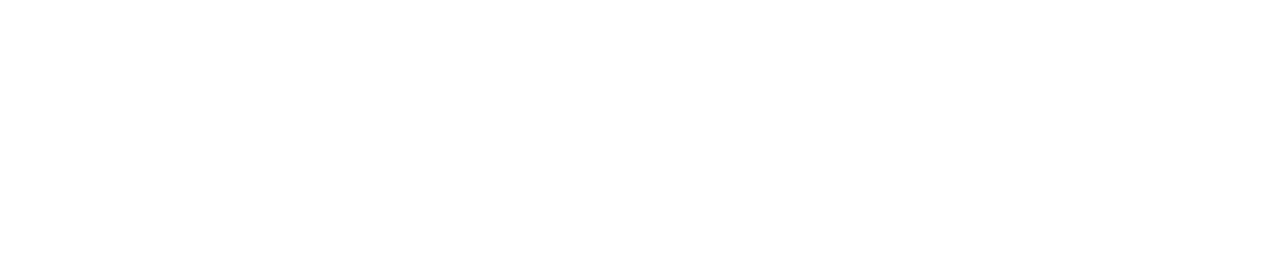
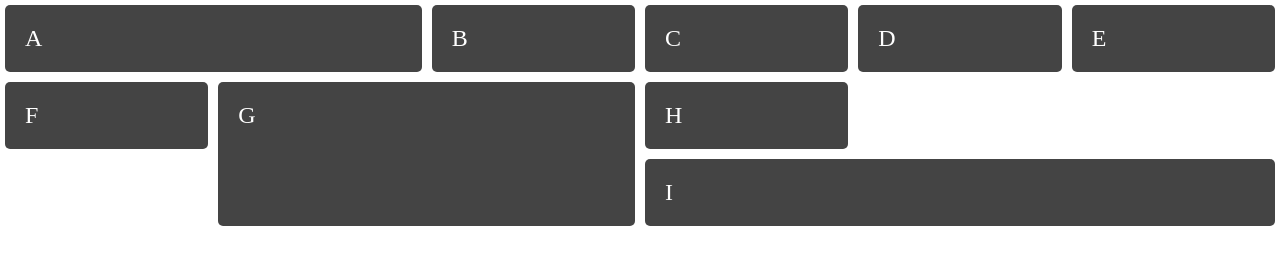
Before and after one commit to fibo/squares, a website: page index.html in a window 1280 px wide. Drawn offline with Linux system fonts and the light colour scheme.

Commit message:
grid layout

```diff
--- a/index.html
+++ b/index.html
@@ -1,5 +1,27 @@
 <!DOCTYPE>
-<HTML>
-  <BODY>
-  </BODY>
-</HTML>
+<html>
+  <head>
+    <title>squares</title>
+
+    <meta charset="utf-8">
+    <meta name="author" content="Gianluca Casati">
+    <meta name="description" content="is a websocket demo">
+
+    <meta name="viewport" content="width=device-width, initial-scale=1">
+
+    <link rel="stylesheet" href="style.css">
+  </head>
+  <body>
+    <div class="wrapper">
+      <div class="box a">A</div>
+      <div class="box b">B</div>
+      <div class="box c">C</div>
+      <div class="box d">D</div>
+      <div class="box e">E</div>
+      <div class="box f">F</div>
+      <div class="box g">G</div>
+      <div class="box h">H</div>
+      <div class="box i">I</div>
+    </div>
+  </body>
+</html>
--- /dev/null
+++ b/style.css
@@ -0,0 +1,32 @@
+body {
+  margin: 5px;
+}
+
+.wrapper {
+  display: grid;
+  grid-gap: 10px;
+  grid-template-columns: repeat(auto-fill, minmax(200px, 1fr));
+  background-color: #fff;
+  color: #444;
+}
+
+.box {
+  background-color: #444;
+  color: #fff;
+  border-radius: 5px;
+  padding: 20px;
+  font-size: 150%;
+}
+
+.a {
+  grid-column: auto / span 2;
+}
+
+.g {
+  grid-column: auto / span 2;
+  grid-row: auto / span 2;
+}
+
+.i {
+  grid-column: auto / span 3;
+}
```
Also changed, not shown: server.js (+8 -0 lines).
